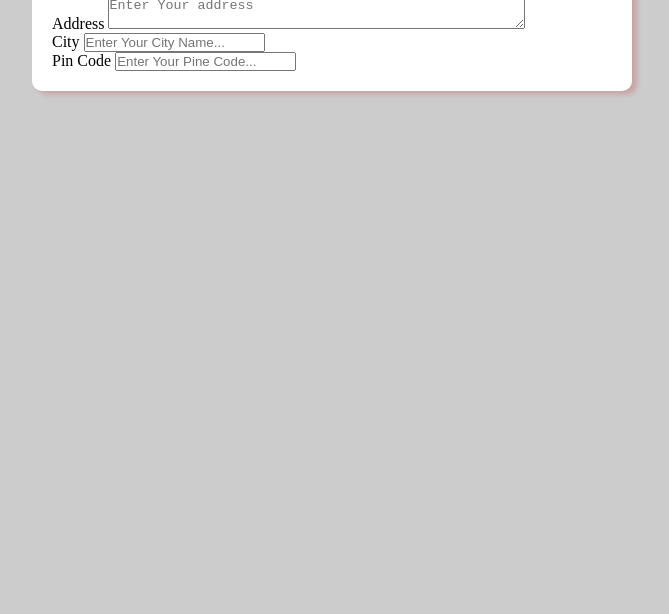
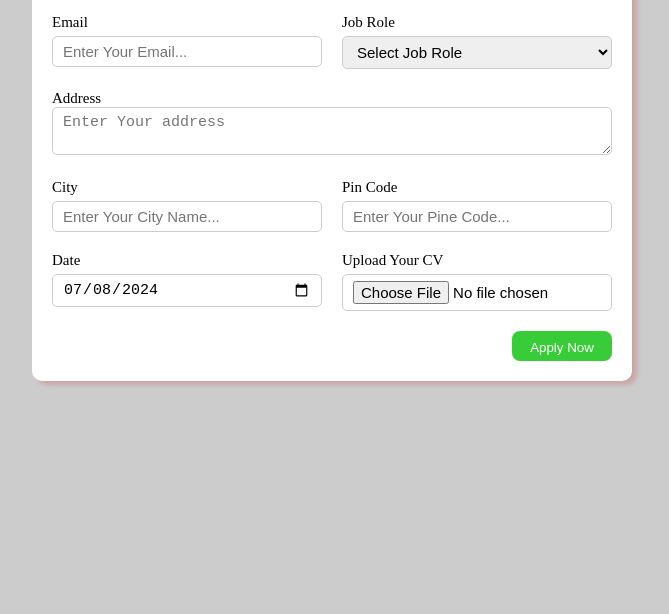
Before and after one commit to xinon83323/AMJAD-WEB-PRACTISE_-, a plain HTML site: page index.html in a window 1280 px wide. Shown: the part 186-800 px from the top of the page, without its empty margins (308-977 px from the left). Drawn offline with Linux system fonts and the light colour scheme.

Commit message:
total complete to my mini web project

```diff
--- a/color.css
+++ b/color.css
@@ -24,3 +24,67 @@ body{
 .title_small{
     font: size 21px;
 }
+.form_container{
+    margin-top: 20px;
+    display: grid;
+    grid-template-columns: repeat(auto-fit,minmax(200px ,1fr));
+    gap: 20px;
+
+}
+.form_control{
+    display: flex;
+    flex-direction: column;
+
+}
+label{
+    font-size: 15px;
+    margin-bottom: 5px;
+}
+input ,select ,textarea{
+    padding: 6px 10px;
+    border: 1px solid #ccc;
+    border-radius: 5px;
+    font-size: 15px;
+}
+input:focus{
+    outline-color: rgb(174, 13, 102);
+
+}
+.button_container {
+    display: flex;
+    justify-content: end;
+    margin-top: 20px;
+}
+button{
+    color: white;
+    background-color: rgb(56, 205, 56);
+    border: 2px solid transparent;
+    padding: 7px 5px;
+    border-radius: 8px;
+    height: 30px;
+    width: 100px;
+    transition: .3s ease-in;
+
+
+}
+button:hover{
+    background-color: grey;
+    border: 2px solid rgb(17, 153, 211);
+    color: black;
+    transition: .3s ease-out;
+    cursor: pointer;
+
+}
+.textarea_control{
+    grid-column: 1 / span 2;
+}
+.textarea_control textarea {
+    width: 100%;
+
+}
+@media ( max-width:460px) {
+    .textarea_control{
+        grid-column: 1 / span 1;
+    }
+
+}
--- a/index.html
+++ b/index.html
@@ -7,15 +7,17 @@
     <link rel="stylesheet" href="color.css">
 </head>
 <body>
+    <!-- HEADING -->
         <div class="container">
             <div class="apply_box">
                 <h1>
                     Job Application
                     <span class="title_small">(Web)</span>
                 </h1>
+                <!-- Here are Start to form  -->
                 <form action="">
                     <div class="form_container">
-
+                        <!-- 1 -->
                         <div class="form_control">
                             <label for="first_name">First Name</label>
                             <input
@@ -24,12 +26,15 @@
                             placeholder="Enter Your First Name..."/>
                         </div>
 
-
+                        <!-- 2 -->
                         <div class="form_control">
                             <label for="Last_name">Last Name</label>
-                            <input id="Last_name" name="Last_name" placeholder="Enter Your Last Name..."/>
+                            <input
+                            id="Last_name"
+                            name="Last_name"
+                            placeholder="Enter Your Last Name..."/>
                         </div>
-
+                        <!-- 3 -->
                         <div class="form_control">
                             <label for="email">Email</label>
                             <input
@@ -38,7 +43,7 @@
                             name="email"
                             placeholder="Enter Your Email..."/>
                         </div>
-
+                        <!-- 4 -->
                         <div class="form_control">
                             <label for="Job_role">Job Role</label>
                             <select id="Job_role" name="Job_role">
@@ -50,13 +55,13 @@
 
                             </select>
                         </div>
-
-                        <div class="form_control">
+                        <!-- 5 -->
+                        <div class="textarea_control">
                             <label for="address">Address</label>
                             <textarea id="address" name="address" row="4" cols="50" placeholder="Enter Your address"></textarea>
                         </div>
 
-                        <!--  -->
+                        <!-- 6 -->
                         <div class="form_control">
                             <label for="city">City</label>
                             <input
@@ -64,7 +69,7 @@
                             name="city"
                             placeholder="Enter Your City Name..."/>
                         </div>
-                        <!--  -->
+                        <!-- 7  -->
 
                         <div class="form_control">
                             <label for="pincode">Pin Code</label>
@@ -74,15 +79,29 @@
                             name="pinecode"
                             placeholder="Enter Your Pine Code..."/>
                         </div>
-                        <!--  -->
-
-
-
-
-
+                        <!-- 8  -->
+                        <div class="form_control">
+                        <label for="date">Date</label>
+                        <input
+                            value="2024-07-08"
+                             type="date"
+                             id="date"
+                             name="date"/>
+                            </div>
+                            <!-- 9 -->
+                            <div class="form_control">
+                                <label for="upload">Upload Your CV</label>
+                                <input
+                                     type="file"
+                                     id="upload"
+                                     name="upload"/>
+                                    </div>
+                    </div>
+                    <!-- 10 -->
+                    <div class="button_container">
+                        <button type="submit">Apply Now</button>
                     </div>
                 </form>
-
             </div>
         </div>
 </body>
```
